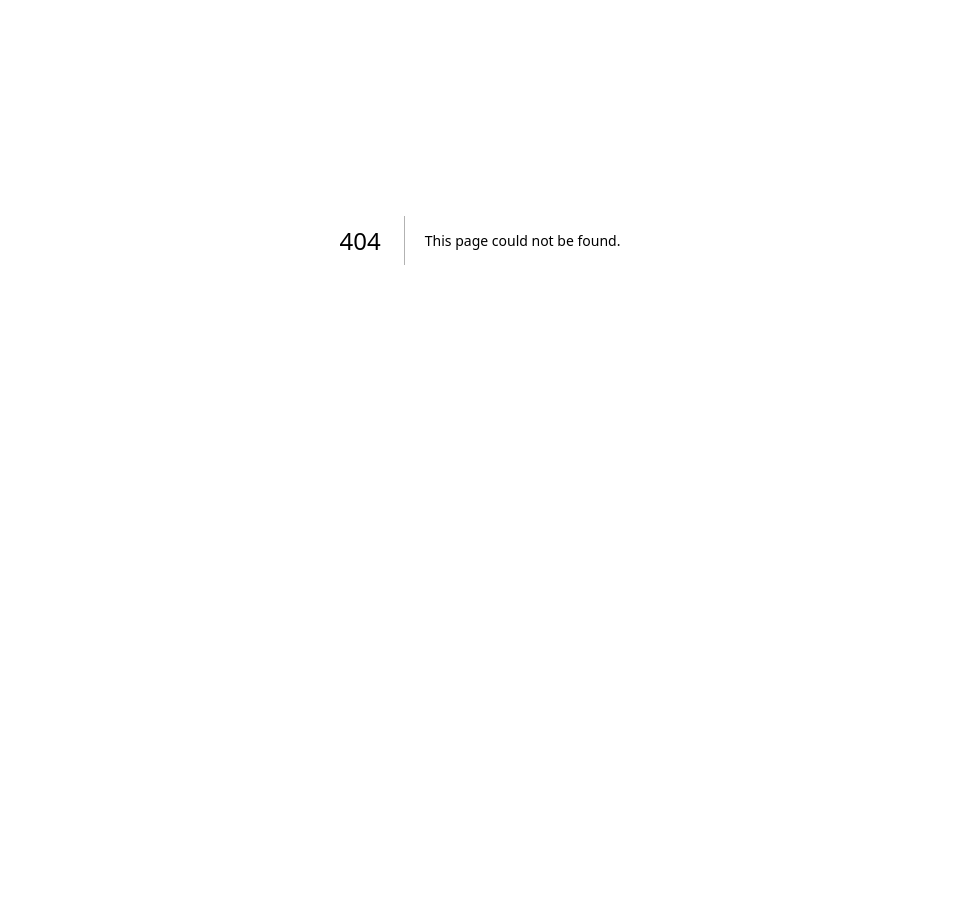
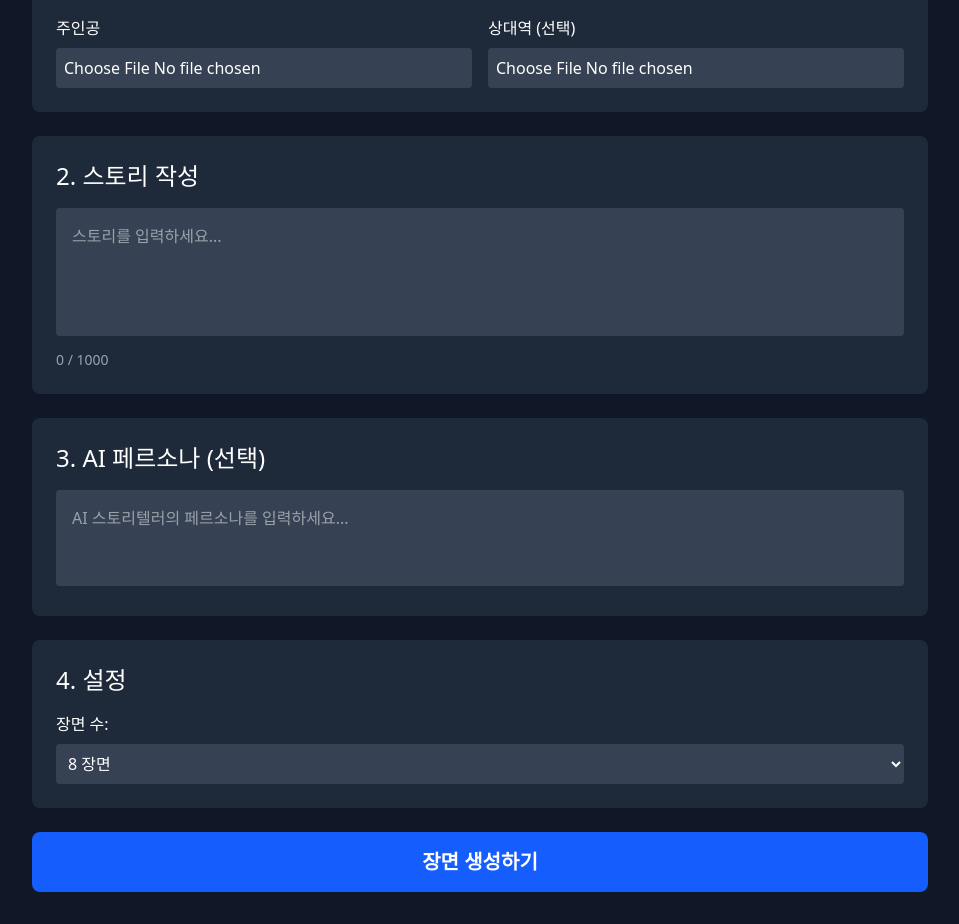
Before and after one commit to mon664/ai-platform, a Next.js app: page /story in a window 1280 px wide. Before the commit this address had no page. Shown: the part 160-1084 px from the top of the page, without its empty margins (160-1119 px from the left). Before the commit the page ends 800 px from the top, so only its background shows below. Built offline with nearby package versions, Linux system fonts and the light colour scheme.

Commit message:
feat: add AI Story Generator\n\n- Add /story page with character upload UI\n- Implement scene generation API\n- Integrate Gemini Vision + GPT-4 + DALL-E 3\n\n🤖 Generated with [Claude Code](https://claude.com/claude-code)\n\nCo-Authored-By: Claude <noreply@anthropic.com>

```diff
--- /dev/null
+++ b/app/api/generate/route.ts
@@ -0,0 +1,69 @@
+import { NextRequest, NextResponse } from 'next/server'
+import OpenAI from 'openai'
+import { GoogleGenerativeAI } from '@google/generative-ai'
+
+const openai = new OpenAI({ apiKey: process.env.OPENAI_API_KEY })
+const genAI = new GoogleGenerativeAI(process.env.GEMINI_API_KEY!)
+
+export async function POST(req: NextRequest) {
+  try {
+    const formData = await req.formData()
+    const protagonist = formData.get('protagonist') as File
+    const partner = formData.get('partner') as File | null
+    const story = formData.get('story') as string
+    const persona = formData.get('persona') as string
+    const sceneCount = parseInt(formData.get('sceneCount') as string)
+
+    // Step 1: Analyze face features with Gemini
+    const model = genAI.getGenerativeModel({ model: 'gemini-1.5-flash' })
+
+    const protagonistBytes = await protagonist.arrayBuffer()
+    const protagonistBase64 = Buffer.from(protagonistBytes).toString('base64')
+
+    const visionPrompt = 'Describe this person\'s face in detail for image generation: facial structure, hair, eyes, distinctive features.'
+    const visionResult = await model.generateContent([
+      visionPrompt,
+      {
+        inlineData: {
+          data: protagonistBase64,
+          mimeType: protagonist.type,
+        },
+      },
+    ])
+
+    const faceFeatures = visionResult.response.text()
+
+    // Step 2: Generate scene breakdown with GPT-4
+    const scenePrompt = `Create ${sceneCount} scenes for this story: "${story}"\n\nAI Persona: ${persona || 'neutral storyteller'}\n\nReturn JSON array of scenes with description field.`
+
+    const sceneResponse = await openai.chat.completions.create({
+      model: 'gpt-4',
+      messages: [{ role: 'user', content: scenePrompt }],
+      response_format: { type: 'json_object' },
+    })
+
+    const sceneData = JSON.parse(sceneResponse.choices[0].message.content!)
+    const sceneDescriptions = sceneData.scenes || []
+
+    // Step 3: Generate images with DALL-E 3
+    const sceneUrls: string[] = []
+
+    for (const scene of sceneDescriptions) {
+      const imagePrompt = `${scene.description}\n\nCharacter: ${faceFeatures}`
+
+      const imageResponse = await openai.images.generate({
+        model: 'dall-e-3',
+        prompt: imagePrompt,
+        size: '1024x1024',
+        quality: 'standard',
+        n: 1,
+      })
+
+      sceneUrls.push(imageResponse.data[0].url!)
+    }
+
+    return NextResponse.json({ scenes: sceneUrls })
+  } catch (error: any) {
+    return NextResponse.json({ error: error.message }, { status: 500 })
+  }
+}
--- /dev/null
+++ b/app/story/page.tsx
@@ -0,0 +1,140 @@
+'use client'
+
+import { useState } from 'react'
+
+export default function StoryGenerator() {
+  const [protagonist, setProtagonist] = useState<File | null>(null)
+  const [partner, setPartner] = useState<File | null>(null)
+  const [story, setStory] = useState('')
+  const [persona, setPersona] = useState('')
+  const [sceneCount, setSceneCount] = useState(8)
+  const [loading, setLoading] = useState(false)
+  const [scenes, setScenes] = useState<string[]>([])
+
+  const handleGenerate = async () => {
+    if (!protagonist || !story) {
+      alert('주인공 이미지와 스토리를 입력해주세요')
+      return
+    }
+
+    setLoading(true)
+    setScenes([])
+
+    const formData = new FormData()
+    formData.append('protagonist', protagonist)
+    if (partner) formData.append('partner', partner)
+    formData.append('story', story)
+    formData.append('persona', persona)
+    formData.append('sceneCount', sceneCount.toString())
+
+    try {
+      const res = await fetch('/api/generate', {
+        method: 'POST',
+        body: formData,
+      })
+
+      if (!res.ok) throw new Error('Generation failed')
+
+      const data = await res.json()
+      setScenes(data.scenes)
+    } catch (error) {
+      alert('생성 실패: ' + (error as Error).message)
+    } finally {
+      setLoading(false)
+    }
+  }
+
+  return (
+    <div className="min-h-screen bg-gray-900 text-white p-8">
+      <div className="max-w-4xl mx-auto">
+        <h1 className="text-4xl font-bold mb-8">🎬 AI 스토리 장면 생성기</h1>
+
+        {/* Character Upload */}
+        <div className="bg-gray-800 rounded-lg p-6 mb-6">
+          <h2 className="text-2xl mb-4">1. 캐릭터 업로드</h2>
+          <div className="grid grid-cols-2 gap-4">
+            <div>
+              <label className="block mb-2">주인공</label>
+              <input
+                type="file"
+                accept="image/*"
+                onChange={(e) => setProtagonist(e.target.files?.[0] || null)}
+                className="w-full p-2 bg-gray-700 rounded"
+              />
+            </div>
+            <div>
+              <label className="block mb-2">상대역 (선택)</label>
+              <input
+                type="file"
+                accept="image/*"
+                onChange={(e) => setPartner(e.target.files?.[0] || null)}
+                className="w-full p-2 bg-gray-700 rounded"
+              />
+            </div>
+          </div>
+        </div>
+
+        {/* Story Input */}
+        <div className="bg-gray-800 rounded-lg p-6 mb-6">
+          <h2 className="text-2xl mb-4">2. 스토리 작성</h2>
+          <textarea
+            value={story}
+            onChange={(e) => setStory(e.target.value)}
+            placeholder="스토리를 입력하세요..."
+            maxLength={1000}
+            className="w-full h-32 p-4 bg-gray-700 rounded resize-none"
+          />
+          <p className="text-sm text-gray-400 mt-2">{story.length} / 1000</p>
+        </div>
+
+        {/* AI Persona */}
+        <div className="bg-gray-800 rounded-lg p-6 mb-6">
+          <h2 className="text-2xl mb-4">3. AI 페르소나 (선택)</h2>
+          <textarea
+            value={persona}
+            onChange={(e) => setPersona(e.target.value)}
+            placeholder="AI 스토리텔러의 페르소나를 입력하세요..."
+            maxLength={500}
+            className="w-full h-24 p-4 bg-gray-700 rounded resize-none"
+          />
+        </div>
+
+        {/* Settings */}
+        <div className="bg-gray-800 rounded-lg p-6 mb-6">
+          <h2 className="text-2xl mb-4">4. 설정</h2>
+          <label className="block mb-2">장면 수:</label>
+          <select
+            value={sceneCount}
+            onChange={(e) => setSceneCount(Number(e.target.value))}
+            className="w-full p-2 bg-gray-700 rounded"
+          >
+            <option value={8}>8 장면</option>
+            <option value={12}>12 장면</option>
+            <option value={16}>16 장면</option>
+          </select>
+        </div>
+
+        {/* Generate Button */}
+        <button
+          onClick={handleGenerate}
+          disabled={loading}
+          className="w-full bg-blue-600 hover:bg-blue-700 disabled:bg-gray-600 text-white font-bold py-4 rounded-lg text-xl transition"
+        >
+          {loading ? '생성 중...' : '장면 생성하기'}
+        </button>
+
+        {/* Results */}
+        {scenes.length > 0 && (
+          <div className="mt-8 bg-gray-800 rounded-lg p-6">
+            <h2 className="text-2xl mb-4">생성된 장면</h2>
+            <div className="grid grid-cols-2 gap-4">
+              {scenes.map((url, i) => (
+                <img key={i} src={url} alt={`Scene ${i + 1}`} className="rounded" />
+              ))}
+            </div>
+          </div>
+        )}
+      </div>
+    </div>
+  )
+}
```
